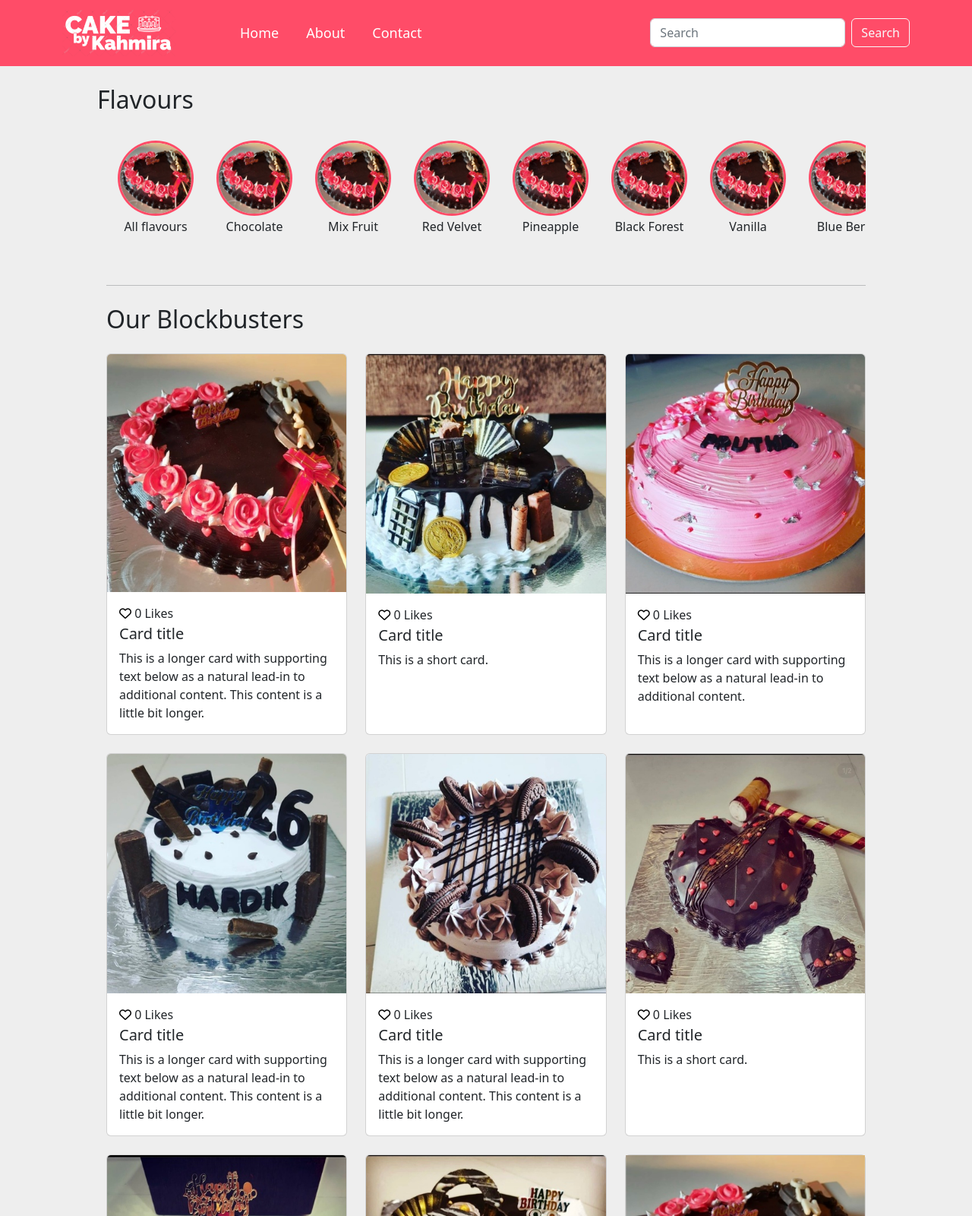
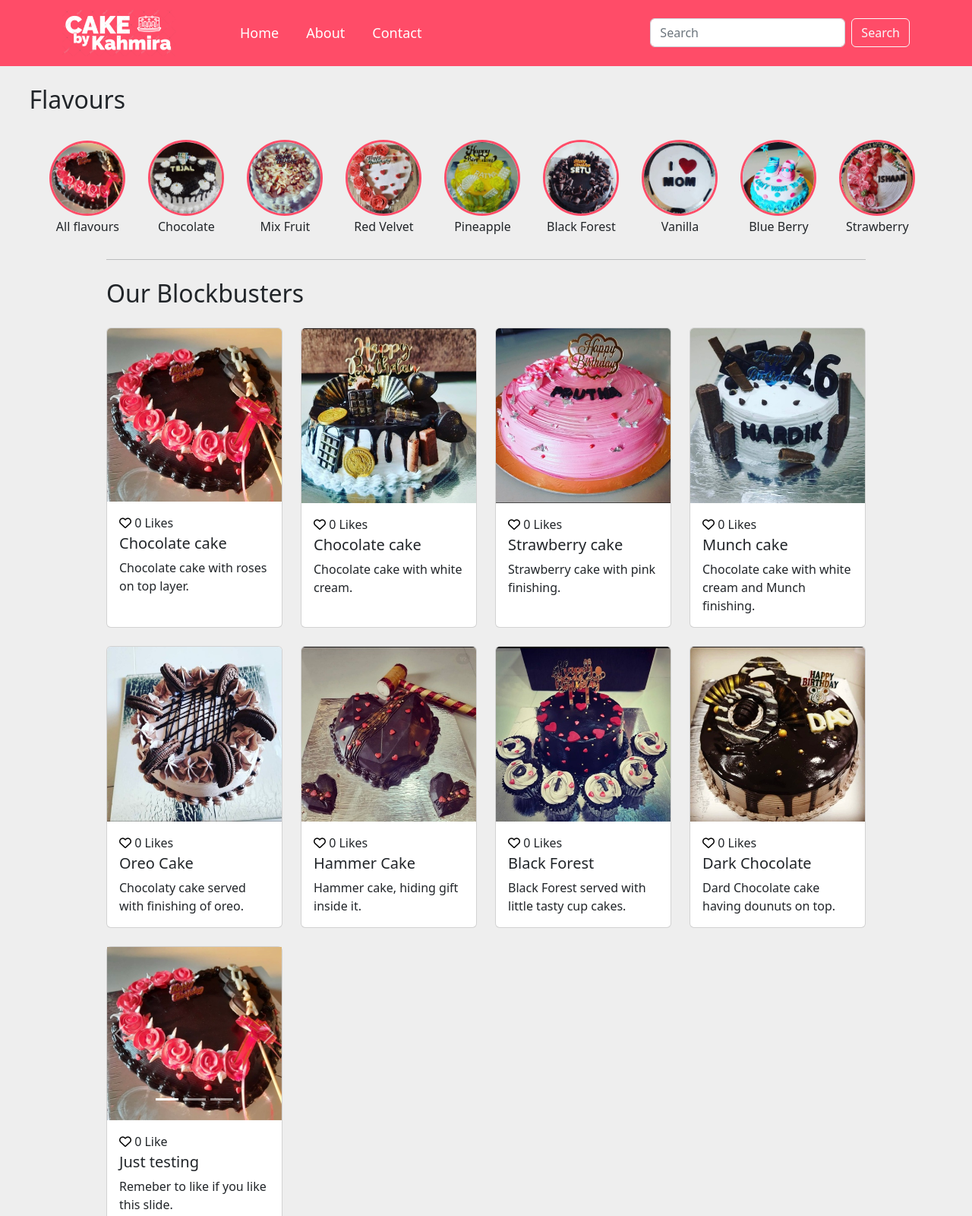
Before and after one commit to Dev-Jariwala/cakebykashmira, a plain HTML site: page index.html in a window 1280 px wide. Shown: the top 1600 px of the page at 76% size. Drawn offline with nearby package versions, Linux system fonts and the light colour scheme.

Commit message:
Flavours

```diff
--- a/css/style.css
+++ b/css/style.css
@@ -31,7 +31,7 @@ body{
 
 /* Our Blockbusters Cakes */
 .ex-card{
-  margin: 50px 10%;
+  margin: 0 10% 50px;
 }
 .tit{
   display: flex;
@@ -82,8 +82,8 @@ body{
 }
 /* flavours */
 .flavours{
-  margin-left: 10%;
-  margin-right: 10%;
+  margin-left: 3%;
+  margin-right: 3%;
 
 }
 .flav-item img{
--- a/index.html
+++ b/index.html
@@ -56,40 +56,44 @@
             <h6>All flavours</h6>
           </div>
           <div class="flav-item">
-            <img src="img/bb-cakes/c2.jpg" alt="">
+            <img src="img/flav/chocolate.jpg" alt="">
             <h6>Chocolate</h6>
           </div>
           <div class="flav-item">
-            <img src="img/bb-cakes/c2.jpg" alt="">
+            <img src="img/flav/mixFruit.jpg" alt="">
             <h6>Mix Fruit</h6>
           </div>
           <div class="flav-item">
-            <img src="img/bb-cakes/c2.jpg" alt="">
+            <img src="img/flav/redVelvet.jpg" alt="">
             <h6>Red Velvet</h6>
           </div>
           <div class="flav-item">
-            <img src="img/bb-cakes/c2.jpg" alt="">
+            <img src="img/flav/Pineapple.jpg" alt="">
             <h6>Pineapple</h6>
           </div>
           <div class="flav-item">
-            <img src="img/bb-cakes/c2.jpg" alt="">
+            <img src="img/flav/blackForest.jpg" alt="">
             <h6>Black Forest</h6>
           </div>
           <div class="flav-item">
-            <img src="img/bb-cakes/c2.jpg" alt="">
+            <img src="img/flav/vanilla.jpg" alt="">
             <h6>Vanilla</h6>
           </div>
           <div class="flav-item">
-            <img src="img/bb-cakes/c2.jpg" alt="">
+            <img src="img/flav/blueBerry.jpg" alt="">
             <h6>Blue Berry</h6>
           </div>
           <div class="flav-item">
-            <img src="img/bb-cakes/c2.jpg" alt="">
+            <img src="img/flav/strawberry.jpg" alt="">
             <h6>Strawberry</h6>
           </div>
           <div class="flav-item">
-            <img src="img/bb-cakes/c2.jpg" alt="">
+            <img src="img/flav/cupcake.jpg" alt="">
             <h6>Cup Cakes</h6>
+          </div>
+          <div class="flav-item">
+            <img src="img/flav/chocolates.jpg" alt="">
+            <h6>Chocolates</h6>
           </div>
         </div>
       </div>
@@ -100,7 +104,7 @@
     <div class="container-fluid">
       <hr>
       <h2 class="tit">Our Blockbusters</h2>
-      <div class="row row-cols-1 row-cols-md-3 row-cols-sm-2 g-4">
+      <div class="row row-cols-1 row-cols-lg-4 row-cols-md-3 row-cols-sm-2 g-4">
         <div class="col">
           <div class="card h-100">
             <img src="img/bb-cakes/c2.jpg" class="card-img-top" alt="...">
@@ -109,8 +113,8 @@
                 <span id="bb-icon1"><i class="fa-regular fa-heart"></i></span>
               </button>
               <span class="count1">0</span> Likes
-              <h5 class="card-title">Card title</h5>
-              <p class="card-text">This is a longer card with supporting text below as a natural lead-in to additional content. This content is a little bit longer.</p>
+              <h5 class="card-title">Chocolate cake</h5>
+              <p class="card-text">Chocolate cake with roses on top layer.</p>
             </div>
           </div>
         </div>
@@ -122,8 +126,8 @@
                 <span id="bb-icon2"><i class="fa-regular fa-heart"></i></span>
               </button>
               <span class="count2"> 0 </span> Likes
-              <h5 class="card-title">Card title</h5>
-              <p class="card-text">This is a short card.</p>
+              <h5 class="card-title">Chocolate cake</h5>
+              <p class="card-text">Chocolate cake with white cream.</p>
             </div>
           </div>
         </div>
@@ -135,8 +139,8 @@
                 <span id="bb-icon3"><i class="fa-regular fa-heart"></i></span>
               </button>
               <span class="count3">0</span> Likes
-              <h5 class="card-title">Card title</h5>
-              <p class="card-text">This is a longer card with supporting text below as a natural lead-in to additional content.</p>
+              <h5 class="card-title">Strawberry cake</h5>
+              <p class="card-text">Strawberry cake with pink finishing.</p>
             </div>
           </div>
         </div>
@@ -148,8 +152,8 @@
                 <span id="bb-icon4"><i class="fa-regular fa-heart"></i></span>
               </button>
               <span class="count4">0</span> Likes
-              <h5 class="card-title">Card title</h5>
-              <p class="card-text">This is a longer card with supporting text below as a natural lead-in to additional content. This content is a little bit longer.</p>
+              <h5 class="card-title">Munch cake</h5>
+              <p class="card-text">Chocolate cake with white cream and Munch finishing.</p>
             </div>
           </div>
         </div>
@@ -161,8 +165,8 @@
                 <span id="bb-icon5"><i class="fa-regular fa-heart"></i></span>
               </button>
               <span class="count5">0</span> Likes
-              <h5 class="card-title">Card title</h5>
-              <p class="card-text">This is a longer card with supporting text below as a natural lead-in to additional content. This content is a little bit longer.</p>
+              <h5 class="card-title">Oreo Cake</h5>
+              <p class="card-text">Chocolaty cake served with finishing of oreo.</p>
             </div>
           </div>
         </div>
@@ -174,8 +178,8 @@
                 <span id="bb-icon6"><i class="fa-regular fa-heart"></i></span>
               </button>
               <span class="count6">0</span> Likes
-              <h5 class="card-title">Card title</h5>
-              <p class="card-text">This is a short card.</p>
+              <h5 class="card-title">Hammer Cake</h5>
+              <p class="card-text">Hammer cake, hiding gift inside it.</p>
             </div>
           </div>
         </div>
@@ -187,8 +191,8 @@
                 <span id="bb-icon7"><i class="fa-regular fa-heart"></i></span>
               </button>
               <span class="count7">0</span> Likes
-              <h5 class="card-title">Card title</h5>
-              <p class="card-text">This is a longer card with supporting text below as a natural lead-in to additional content.</p>
+              <h5 class="card-title">Black Forest</h5>
+              <p class="card-text">Black Forest served with little tasty cup cakes.</p>
             </div>
           </div>
         </div>
@@ -200,8 +204,8 @@
                 <span id="bb-icon8"><i class="fa-regular fa-heart"></i></span>
               </button>
               <span class="count8">0</span> Likes
-              <h5 class="card-title">Card title</h5>
-              <p class="card-text">This is a longer card with supporting text below as a natural lead-in to additional content. This content is a little bit longer.</p>
+              <h5 class="card-title">Dark Chocolate</h5>
+              <p class="card-text">Dard Chocolate cake having dounuts on top.</p>
             </div>
           </div>
         </div>
@@ -241,8 +245,8 @@
                 <span id="bb-icon9"><i class="fa-regular fa-heart"></i></span>
               </button>
               <span class="count9">0</span> Like
-              <h5 class="card-title">Card title</h5>
-              <p class="card-text">This is a longer card with supporting text below as a natural lead-in to additional content. This content is a little bit longer.</p>
+              <h5 class="card-title">Just testing</h5>
+              <p class="card-text">Remeber to like if you like this slide.</p>
             </div>
           </div>
         </div>
--- a/js/script.js
+++ b/js/script.js
@@ -44,7 +44,6 @@ function likebtn (btn, icon, c){
   let clicked = false;
 
   likeBtn.addEventListener("click", () => {
-    console.log(likeBtn,likeIcon, count);
     if(!clicked){
       clicked=true;
       likeIcon.innerHTML = `<i class="fa-solid fa-heart"></i>`
```
Also changed, not shown: img/flav/blackForest.jpg (added), img/flav/blueBerry.jpg (added), img/flav/chocolate.jpg (added), img/flav/chocolates.jpg (added), img/flav/cupcake.jpg (added), img/flav/mixFruit.jpg (added), img/flav/pineapple.jpg (added), img/flav/redVelvet.jpg (added), img/flav/strawberry.jpg (added), img/flav/vanilla.jpg (added).
